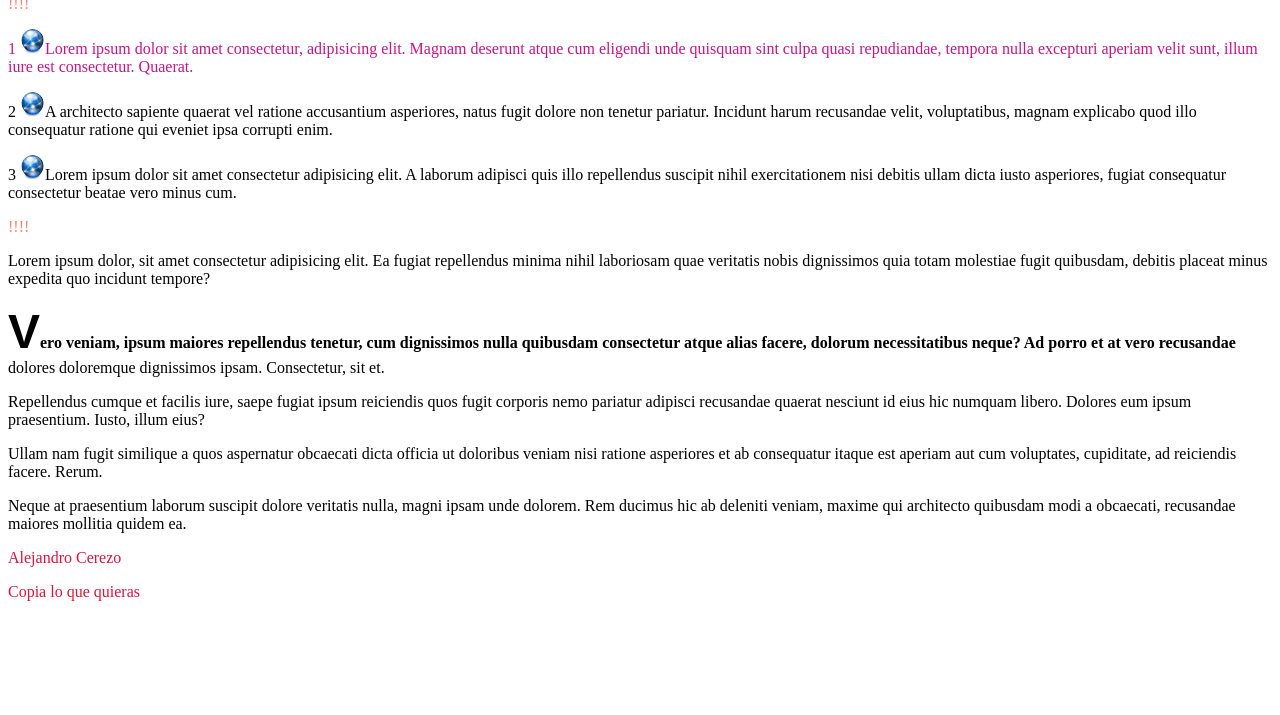
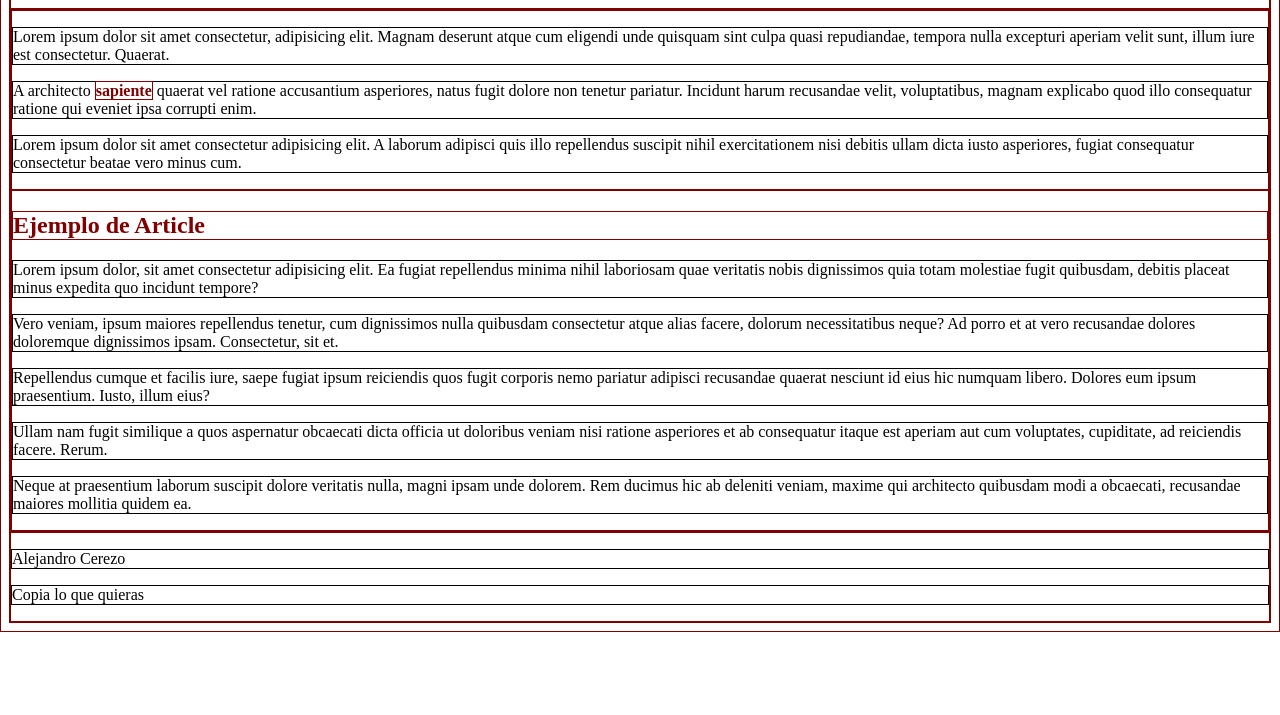
Before and after one commit to Curso-Web/Front_Tajamar_2018, a plain HTML site: page 03_Estilos/index.html in a window 1280 px wide. Shown: the part 85-800 px from the top of the page. Drawn offline with Linux system fonts and the light colour scheme.

Commit message:
Estilos CSS Continuacion

```diff
--- /dev/null
+++ b/03_Estilos/css/nuevos3.css
@@ -0,0 +1,31 @@
+/* p:nth-child(1) {
+    color: brown
+}
+
+p:nth-of-type(2) {
+    color: brown
+}
+
+p:first-of-type {
+    color: darkorange;
+}
+*/
+
+:root {
+    --color-base : salmon;
+    --color-texto: maroon;
+}
+
+* {
+    color: black;
+    border: 1px solid;
+}
+
+*:not(p) {
+    color: var(--color-texto);
+}
+
+p:not(:first-of-type )
+{
+    border: 1px solid;
+}
--- a/03_Estilos/index.html
+++ b/03_Estilos/index.html
@@ -6,8 +6,10 @@
     <meta http-equiv="X-UA-Compatible" content="ie=edge">
     <title>Estilos CSS</title>
     <!-- <link rel="stylesheet" href="css/style.css">
-    <link rel="stylesheet" href="./css/herencia.css">-->
+    <link rel="stylesheet" href="./css/herencia.css">
     <link rel="stylesheet" href="./css/avanzados.css">
+    -->
+    <link rel="stylesheet" href="./css/nuevos3.css">
 </head>
 <body>
     <header><h1>Estilos CSS</h1></header>
@@ -15,10 +17,11 @@
     <main>
         <section>
             <p name="Lorem">Lorem ipsum dolor sit amet consectetur, adipisicing elit. Magnam deserunt atque cum eligendi unde quisquam sint culpa quasi repudiandae, tempora nulla excepturi aperiam velit sunt, illum iure est consectetur. Quaerat.</p>
-            <p name="Sapiente">A architecto sapiente quaerat vel ratione accusantium asperiores, natus fugit dolore non tenetur pariatur. Incidunt harum recusandae velit, voluptatibus, magnam explicabo quod illo consequatur ratione qui eveniet ipsa corrupti enim.</p>
+            <p name="Sapiente">A architecto <b>sapiente</b> quaerat vel ratione accusantium asperiores, natus fugit dolore non tenetur pariatur. Incidunt harum recusandae velit, voluptatibus, magnam explicabo quod illo consequatur ratione qui eveniet ipsa corrupti enim.</p>
             <p>Lorem ipsum dolor sit amet consectetur adipisicing elit. A laborum adipisci quis illo repellendus suscipit nihil exercitationem nisi debitis ullam dicta iusto asperiores, fugiat consequatur consectetur beatae vero minus cum.</p>
         </section>
         <article>
+                <h2>Ejemplo de Article</h2>
                 <p class="p1 p2">Lorem ipsum dolor, sit amet consectetur adipisicing elit. Ea fugiat repellendus minima nihil laboriosam quae veritatis nobis dignissimos quia totam molestiae fugit quibusdam, debitis placeat minus expedita quo incidunt tempore?</p>
                 <p class="p1 azul">Vero veniam, ipsum maiores repellendus tenetur, cum dignissimos nulla quibusdam consectetur atque alias facere, dolorum necessitatibus neque? Ad porro et at vero recusandae dolores doloremque dignissimos ipsam. Consectetur, sit et.</p>
                 <p class="p1">Repellendus cumque et facilis iure, saepe fugiat ipsum reiciendis quos fugit corporis nemo pariatur adipisci recusandae quaerat nesciunt id eius hic numquam libero. Dolores eum ipsum praesentium. Iusto, illum eius?</p>
--- /dev/null
+++ b/03_Estilos/js/app.js
@@ -0,0 +1,4 @@
+var a = 2
+var b = 5
+
+console.log( a + b )
```
